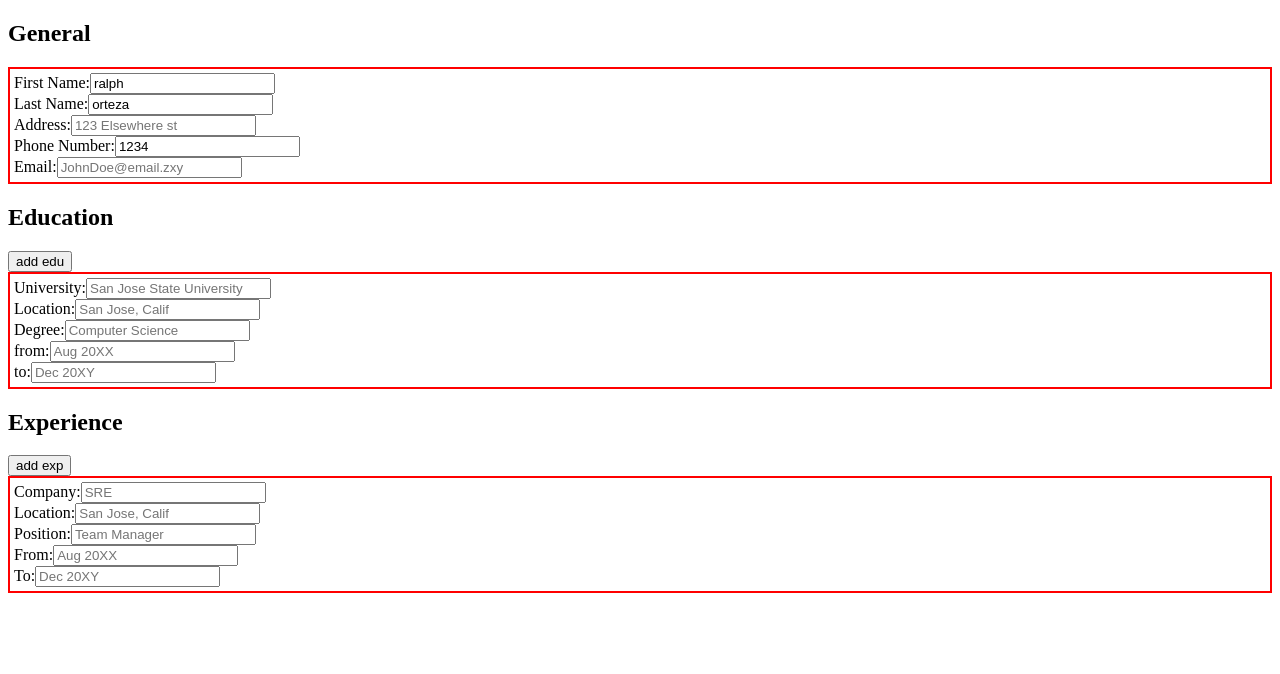
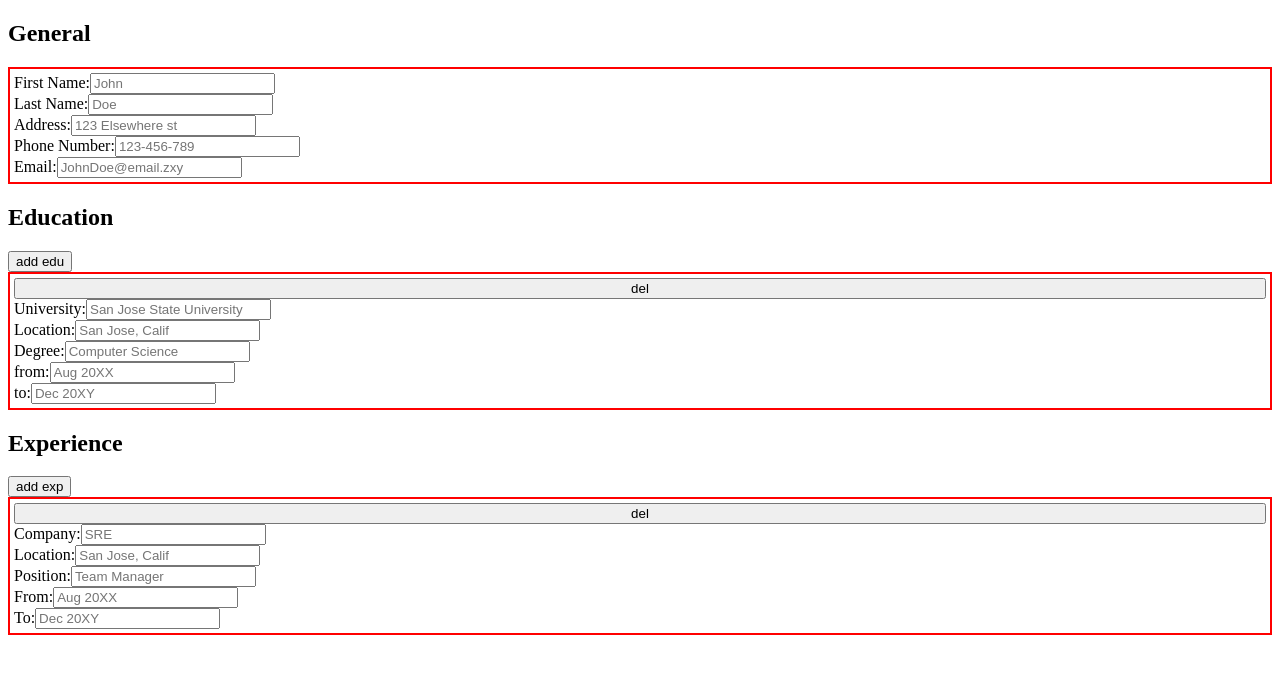
Before and after one commit to ralphorteza/cv-project, a React (Create React App) app: page / in a window 1280 px wide. Shown: the top 674 px of the page. Built offline with nearby package versions, Linux system fonts and the light colour scheme.

Commit message:
Add delete buttons on subform instances

```diff
--- a/src/App.js
+++ b/src/App.js
@@ -5,12 +5,11 @@ import "./App.css";
 
 export default function App() {
   const initialState = [
-    {category:"general", id: nanoid(), firstName:"ralph", lastName:"orteza", address:"", phone:"1234", email:""},
+    {category:"general", id: nanoid(), firstName:"", lastName:"", address:"", phone:"", email:""},
     {category:"education", id: nanoid(), university:"", location:"", degree:"", from:"", to:""},
     {category:"experience", id: nanoid(), company:"", location:"", position:"", from:"", to:""}
   ]
 
-  /* Find a way to have multiple instances of ExperienceInfo */
   const [data, setData] = React.useState(
     () => JSON.parse(localStorage.getItem("data")) || initialState
   );
@@ -66,12 +65,18 @@ export default function App() {
     setData(prevData => [...prevData, type])
   }
 
+  function deleteSubForm(e, id) {
+    e.stopPropagation();
+    setData(prevData => prevData.filter(item => item.id !== id));
+  }
+
   return (
     <div>
       <FormOverview
         handleData={handleData}
         data={data}
         addSubForm={addSubForm}
+        deleteSubForm={deleteSubForm}
       />
     </div>
   );
--- a/src/components/FormOverview.js
+++ b/src/components/FormOverview.js
@@ -3,7 +3,7 @@ import GeneralInfo from "./form/GeneralInfo";
 import EducationInfo from "./form/EducationInfo";
 import ExperienceInfo from "./form/ExperienceInfo";
 
-export default function FormOverview({data, handleData, addSubForm}) {
+export default function FormOverview({data, handleData, addSubForm, deleteSubForm}) {
   const generalInformation = (
     <GeneralInfo
       data={data}
@@ -18,6 +18,7 @@ export default function FormOverview({data, handleData, addSubForm}) {
       id={education.id}
       data={education}
       handleData={handleData}
+      deleteSubForm={deleteSubForm}
     />
   ));
 
@@ -28,6 +29,7 @@ export default function FormOverview({data, handleData, addSubForm}) {
       id={experience.id}
       data={experience}
       handleData={handleData}
+      deleteSubForm={deleteSubForm}
     />
   ));
 
--- a/src/components/form/EducationInfo.js
+++ b/src/components/form/EducationInfo.js
@@ -1,9 +1,10 @@
 import React from "react";
 
-export default function EducationInfo({id, data, handleData}) {
+export default function EducationInfo({id, data, handleData, deleteSubForm}) {
 
   return(
     <form className="education-info">
+      <button type="button" onClick={(e) => deleteSubForm(e, id)}>del</button>
       <label>
         University:
         <input
--- a/src/components/form/ExperienceInfo.js
+++ b/src/components/form/ExperienceInfo.js
@@ -1,9 +1,10 @@
 import React from "react"
 
-export default function experience({id, data, handleData}) {
+export default function ExperienceInfo({id, data, handleData, deleteSubForm}) {
 
   return(
     <form className="experience-info">
+      <button type="button" onClick={(e) => deleteSubForm(e, id)}>del</button>
       <label>
         Company:
         <input
```
